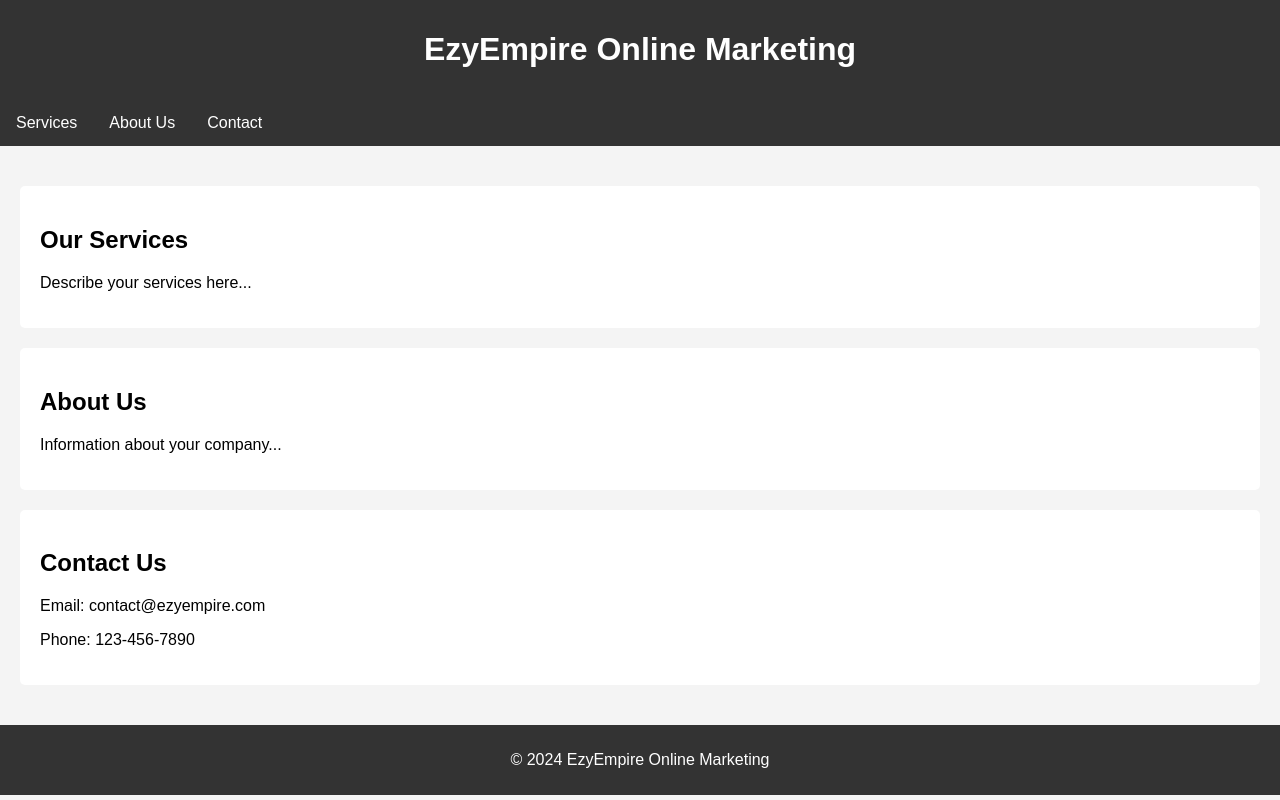
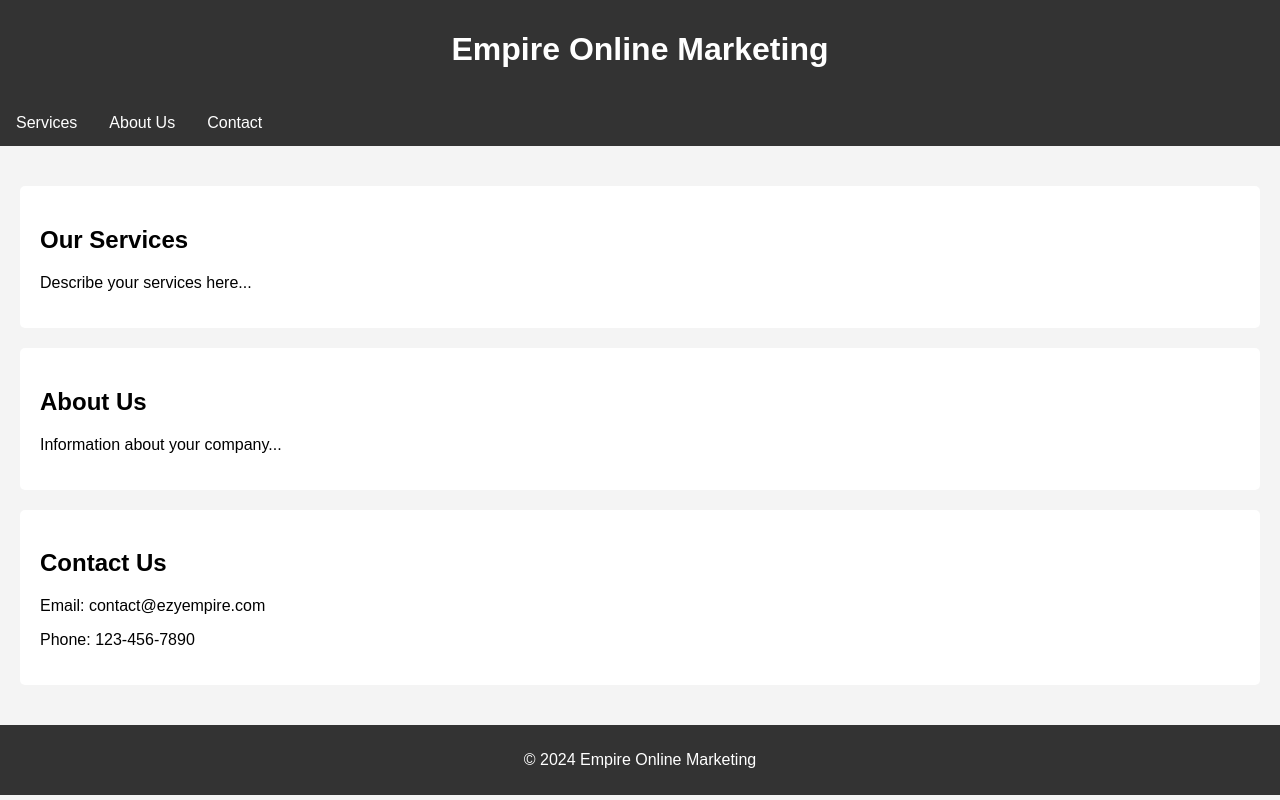
Before and after one commit to martinhodtembo/devops-2024, a plain HTML site: page index.html in a window 1280 px wide. Drawn offline with Linux system fonts and the light colour scheme.

Commit message:
Update index.html

```diff
--- a/index.html
+++ b/index.html
@@ -16,7 +16,7 @@
 <body>
 
 <div class="header">
-    <h1>EzyEmpire Online Marketing</h1>
+    <h1>Empire Online Marketing</h1>
 </div>
 
 <div class="nav-bar">
@@ -44,7 +44,7 @@
 </div>
 
 <div class="footer">
-    <p>&copy; 2024 EzyEmpire Online Marketing</p>
+    <p>&copy; 2024 Empire Online Marketing</p>
 </div>
 
 </body>
```
